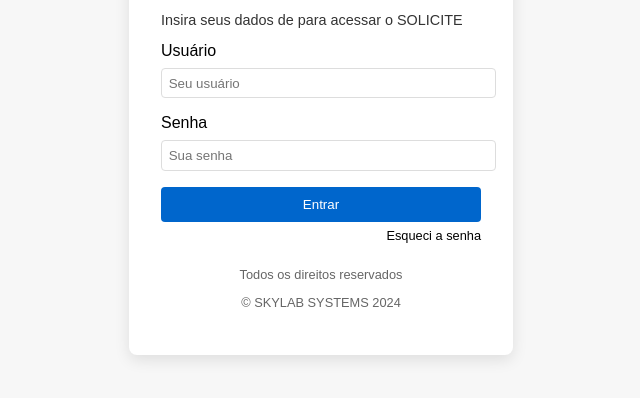
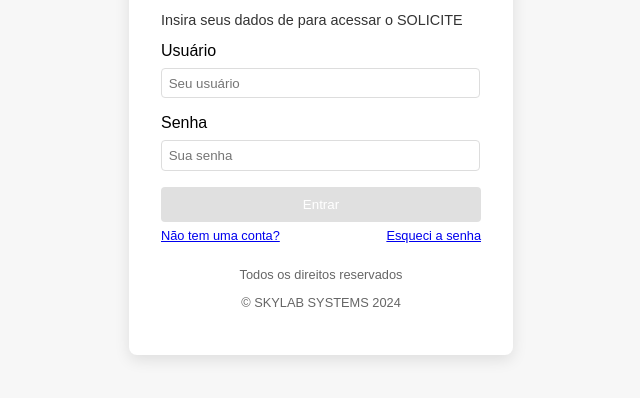
Before and after one commit to helderleoncio/solicite, a plain HTML site: page index.html in a window 1280 px wide. Shown: the part 314-712 px from the top of the page, without its empty margins (319-959 px from the left). Drawn offline with Linux system fonts and the light colour scheme.

Commit message:
Update Solicite

```diff
--- a/css/styles.css
+++ b/css/styles.css
@@ -46,7 +46,7 @@ body {
 }
 
 .form-group input {
-  width: 100%;
+  width: 95%;
   padding: 0.5em;
   border: 1px solid #ddd;
   border-radius: 4px;
@@ -56,26 +56,26 @@ body {
   width: 100%;
   padding: 0.75em;
   border: none;
-  background: #0066cc;
+  background: #e0e0e0;
   color: white;
   border-radius: 4px;
   cursor: pointer;
 }
 
 .btn-login:hover {
-  background: #444444;
+  background: #0066cc;
 }
 
-.forgot-password {
-  display: block;
-  text-align: right;
+.container-links{
+  display: flex;
+  justify-content: space-between;
   font-size: 0.8em;
   margin-top: 0.5em;
   color: #000000;
   text-decoration: none;
+
 }
-
-.forgot-password:hover {
+.container-links:hover {
   text-decoration: underline;
 }
 
--- a/index.html
+++ b/index.html
@@ -24,7 +24,10 @@
     </div>
     <div class="form-group form-actions">
       <button type="submit" class="btn-login">Entrar</button>
-      <a href="#" class="forgot-password">Esqueci a senha</a>
+      <div class="container-links">
+        <a href="#">Não tem uma conta?</a>
+        <a href="#">Esqueci a senha</a>
+      </div>
     </div>
   </form>
   <footer>
```
